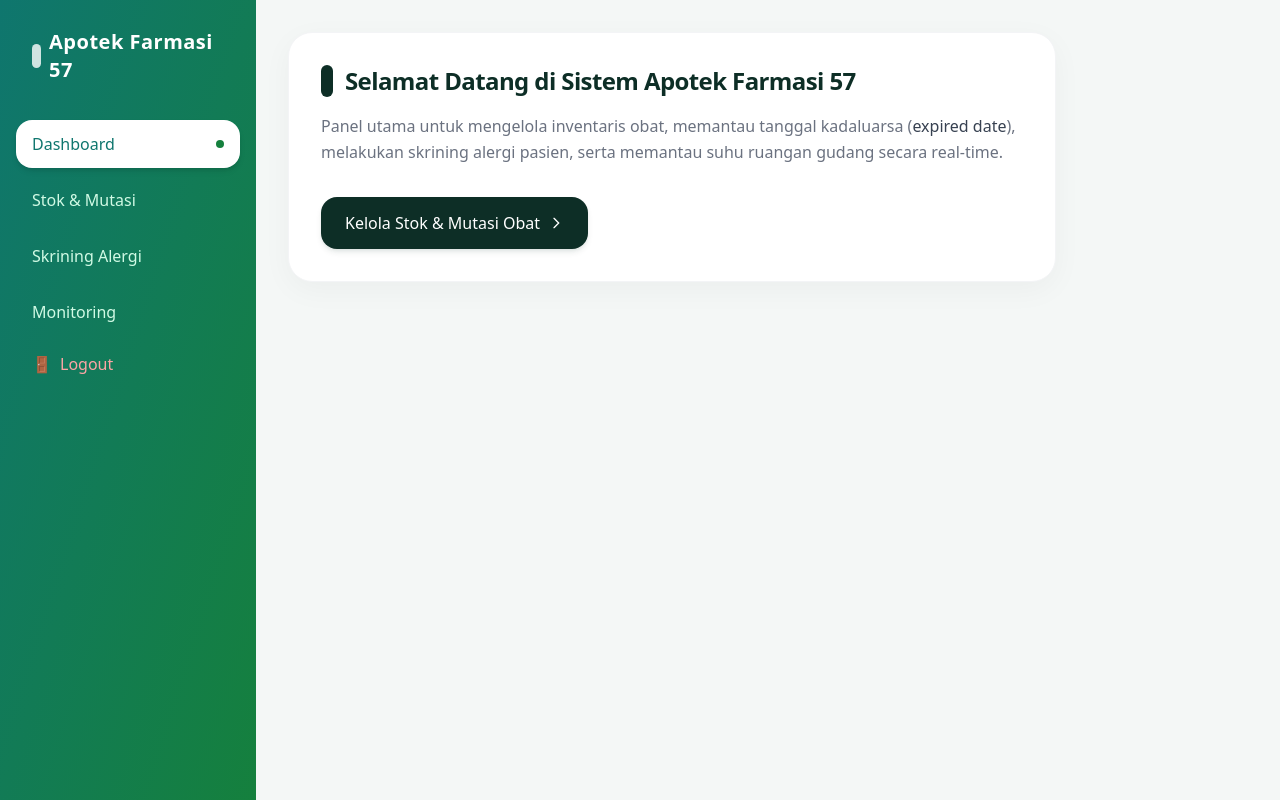
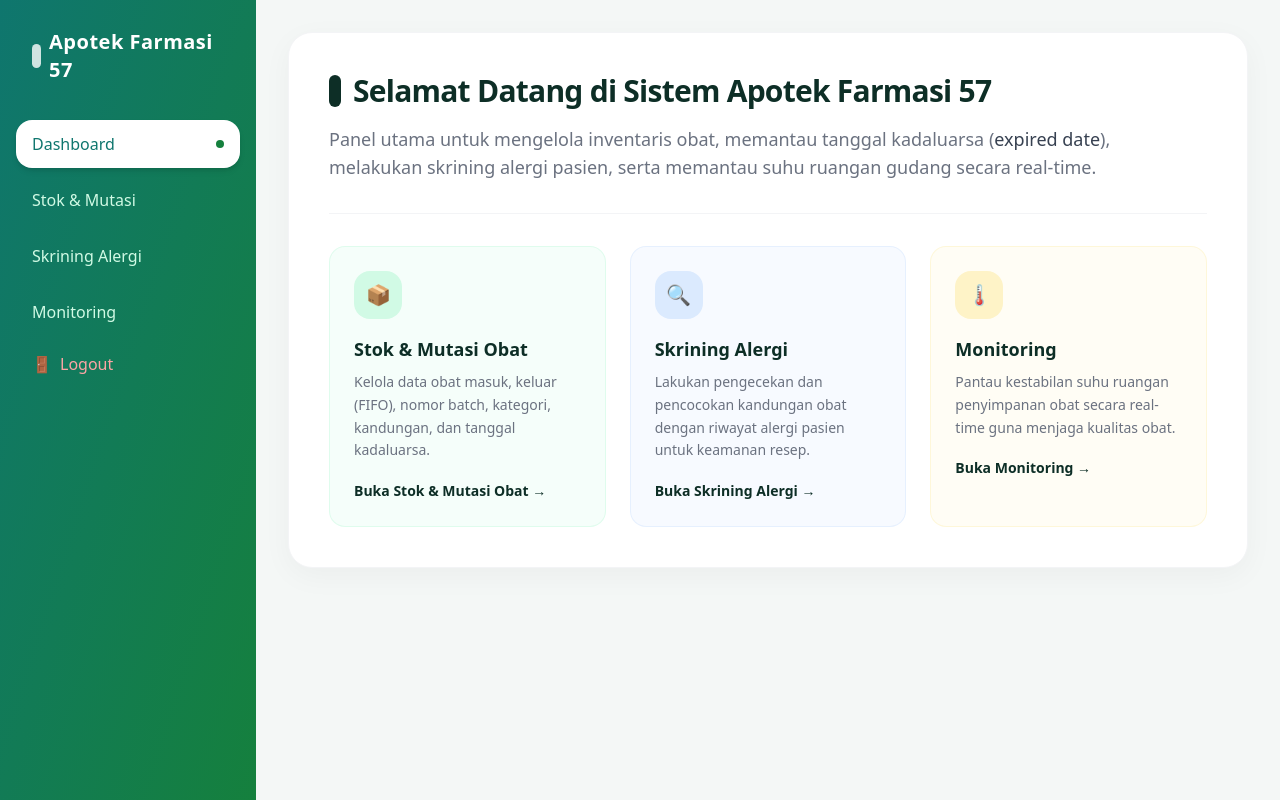
Before and after one commit to faizbila978/faizbila978-web-manajemen-obat-pada-apotek, a Laravel app: page / in a window 1280 px wide. Run offline with Laravel 12, Linux system fonts and the light colour scheme; a user stored in the database is signed in; data comes from the database, SQL or seed files in the repository; some libraries are stand-ins or nearby versions.

Commit message:
memperbaiki dasboard

```diff
--- a/web-manajemen-obat-pada-apotek/app/Http/Controllers/MedicineController.php
+++ b/web-manajemen-obat-pada-apotek/app/Http/Controllers/MedicineController.php
@@ -27,6 +27,7 @@ class MedicineController extends Controller {
 
 // Menyimpan obat baru beserta kandungan obatnya
     public function store(Request $request) {
+        dd($request->all());
         $request->validate([
             'nama_obat' => 'required|string|max:255',
             'jenis' => 'required|string|max:255',
--- a/web-manajemen-obat-pada-apotek/resources/views/dashboard.blade.php
+++ b/web-manajemen-obat-pada-apotek/resources/views/dashboard.blade.php
@@ -2,29 +2,71 @@
 
 @section('content')
 <div class="p-8 bg-[#f4f7f6] min-h-screen">
-    <!-- Bentodi Style Card Wrapper -->
-    <div class="bg-white p-8 rounded-3xl shadow-[0_8px_30px_rgb(0,0,0,0.04)] border border-gray-100 max-w-3xl transition-all duration-300">
+    <!-- Bento Style Large Card Wrapper (Dibuat Full Memenuhi Halaman) -->
+    <div class="bg-white p-8 md:p-10 rounded-3xl shadow-[0_8px_30px_rgb(0,0,0,0.04)] border border-gray-100 w-full transition-all duration-300">
+
         <!-- Header Section -->
         <div class="flex items-center gap-3 mb-4">
             <div class="w-3 h-8 bg-[#0d2e26] rounded-full"></div>
-            <h1 class="text-2xl font-bold text-[#0d2e26] tracking-tight">Selamat Datang di Sistem Apotek Farmasi 57</h1>
+            <h1 class="text-2xl md:text-3xl font-bold text-[#0d2e26] tracking-tight">Selamat Datang di Sistem Apotek Farmasi 57</h1>
         </div>
 
         <!-- Description -->
-        <p class="text-gray-500 leading-relaxed mb-8 text-base">
+        <p class="text-gray-500 leading-relaxed mb-8 text-base md:text-lg max-w-4xl">
             Panel utama untuk mengelola inventaris obat, memantau tanggal kadaluarsa (<span class="font-medium text-gray-700">expired date</span>),
             melakukan skrining alergi pasien, serta memantau suhu ruangan gudang secara real-time.
         </p>
 
-        <!-- Action Button -->
-        <div class="flex gap-4 items-center">
-            <a href="{{ route('stok.index') }}" class="inline-flex items-center gap-2 bg-[#0d2e26] text-white px-6 py-3.5 rounded-2xl font-medium hover:bg-[#133d33] shadow-md shadow-[#0d2e26]/10 hover:shadow-lg hover:shadow-[#0d2e26]/20 transition-all duration-200">
-                <span>Kelola Stok & Mutasi Obat</span>
-                <svg class="w-4 h-4" fill="none" stroke="currentColor" stroke-width="2" viewBox="0 0 24 24">
-                    <path stroke-linecap="round" stroke-linejoin="d-round" d="M9 5l7 7-7 7"></path>
-                </svg>
-            </a>
+        <!-- Divider Tipis -->
+        <hr class="border-gray-100 mb-8">
+
+        <!-- Grid Menu Cepat (Lebih Lebar dan Proporsional) -->
+        <div class="grid grid-cols-1 md:grid-cols-3 gap-6">
+
+            <!-- Menu 1: Stok & Mutasi -->
+            <div class="p-6 rounded-2xl bg-emerald-50/50 border border-emerald-100/60 hover:bg-emerald-50 transition">
+                <div class="w-12 h-12 rounded-2xl bg-emerald-100 text-emerald-700 flex items-center justify-center text-xl font-bold mb-4">
+                    📦
+                </div>
+                <h3 class="text-lg font-bold text-[#0d2e26] mb-2">Stok & Mutasi Obat</h3>
+                <p class="text-gray-500 text-sm mb-4 leading-relaxed">
+                    Kelola data obat masuk, keluar (FIFO), nomor batch, kategori, kandungan, dan tanggal kadaluarsa.
+                </p>
+                <a href="{{ route('stok.index') }}" class="text-[#0d2e26] font-semibold text-sm hover:underline inline-flex items-center gap-1">
+                    Buka Stok & Mutasi Obat &rarr;
+                </a>
+            </div>
+
+            <!-- Menu 2: Skrining Alergi -->
+            <div class="p-6 rounded-2xl bg-blue-50/50 border border-blue-100/60 hover:bg-blue-50 transition">
+                <div class="w-12 h-12 rounded-2xl bg-blue-100 text-blue-700 flex items-center justify-center text-xl font-bold mb-4">
+                    🔍
+                </div>
+                <h3 class="text-lg font-bold text-[#0d2e26] mb-2">Skrining Alergi</h3>
+                <p class="text-gray-500 text-sm mb-4 leading-relaxed">
+                    Lakukan pengecekan dan pencocokan kandungan obat dengan riwayat alergi pasien untuk keamanan resep.
+                </p>
+                <a href="{{ route('skrining.index') }}" class="text-[#0d2e26] font-semibold text-sm hover:underline inline-flex items-center gap-1">
+                    Buka Skrining Alergi &rarr;
+                </a>
+            </div>
+
+            <!-- Menu 3: Monitoring Suhu -->
+            <div class="p-6 rounded-2xl bg-amber-50/50 border border-amber-100/60 hover:bg-amber-50 transition">
+                <div class="w-12 h-12 rounded-2xl bg-amber-100 text-amber-700 flex items-center justify-center text-xl font-bold mb-4">
+                    🌡️
+                </div>
+                <h3 class="text-lg font-bold text-[#0d2e26] mb-2">Monitoring</h3>
+                <p class="text-gray-500 text-sm mb-4 leading-relaxed">
+                    Pantau kestabilan suhu ruangan penyimpanan obat secara real-time guna menjaga kualitas obat.
+                </p>
+                <a href="{{ route('monitoring.index') }}" class="text-[#0d2e26] font-semibold text-sm hover:underline inline-flex items-center gap-1">
+                    Buka Monitoring &rarr;
+                </a>
+            </div>
+
         </div>
+
     </div>
 </div>
 @endsection
--- a/web-manajemen-obat-pada-apotek/resources/views/stok/index.blade.php
+++ b/web-manajemen-obat-pada-apotek/resources/views/stok/index.blade.php
@@ -38,7 +38,6 @@
         </div>
     @endif
 
-    <!-- Tabel Daftar Obat & Batch -->
     <!-- Tabel Daftar Obat & Batch -->
     <div class="bg-white rounded-2xl shadow-sm overflow-hidden border border-gray-100">
         <table class="w-full text-left border-collapse">
@@ -149,7 +148,6 @@
     </div>
 </div>
 
-<!-- Modal Form Tambah Obat Baru -->
 <!-- Modal Form Tambah Obat Baru -->
 <div id="modalTambahObat" class="fixed inset-0 bg-black/50 hidden items-center justify-center z-50">
     <div class="bg-white rounded-2xl w-full max-w-md p-6 shadow-xl relative">
```
Also changed, not shown: web-manajemen-obat-pada-apotek/resources/views/monitoring/index.blade.php (+15 -8 lines).
